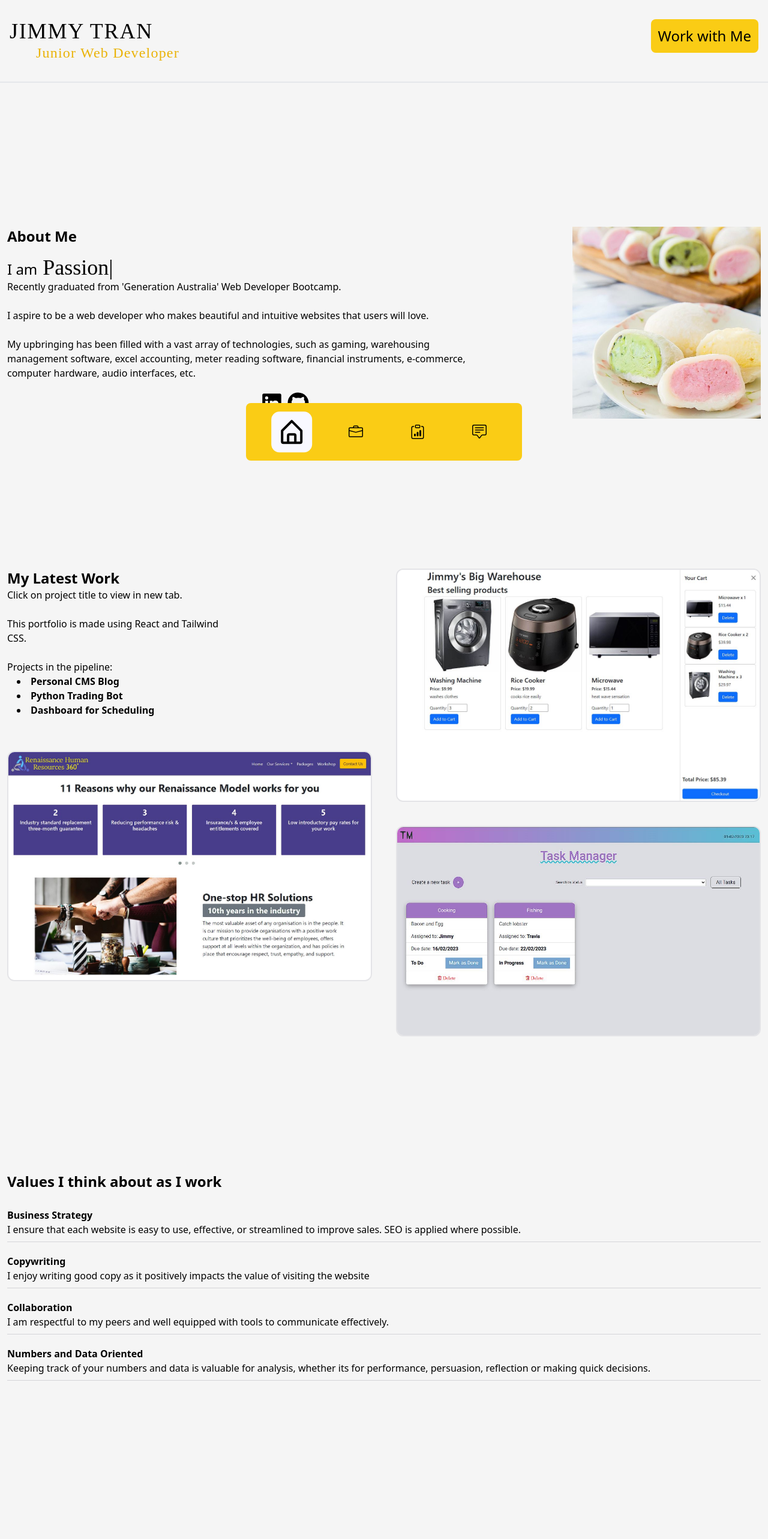
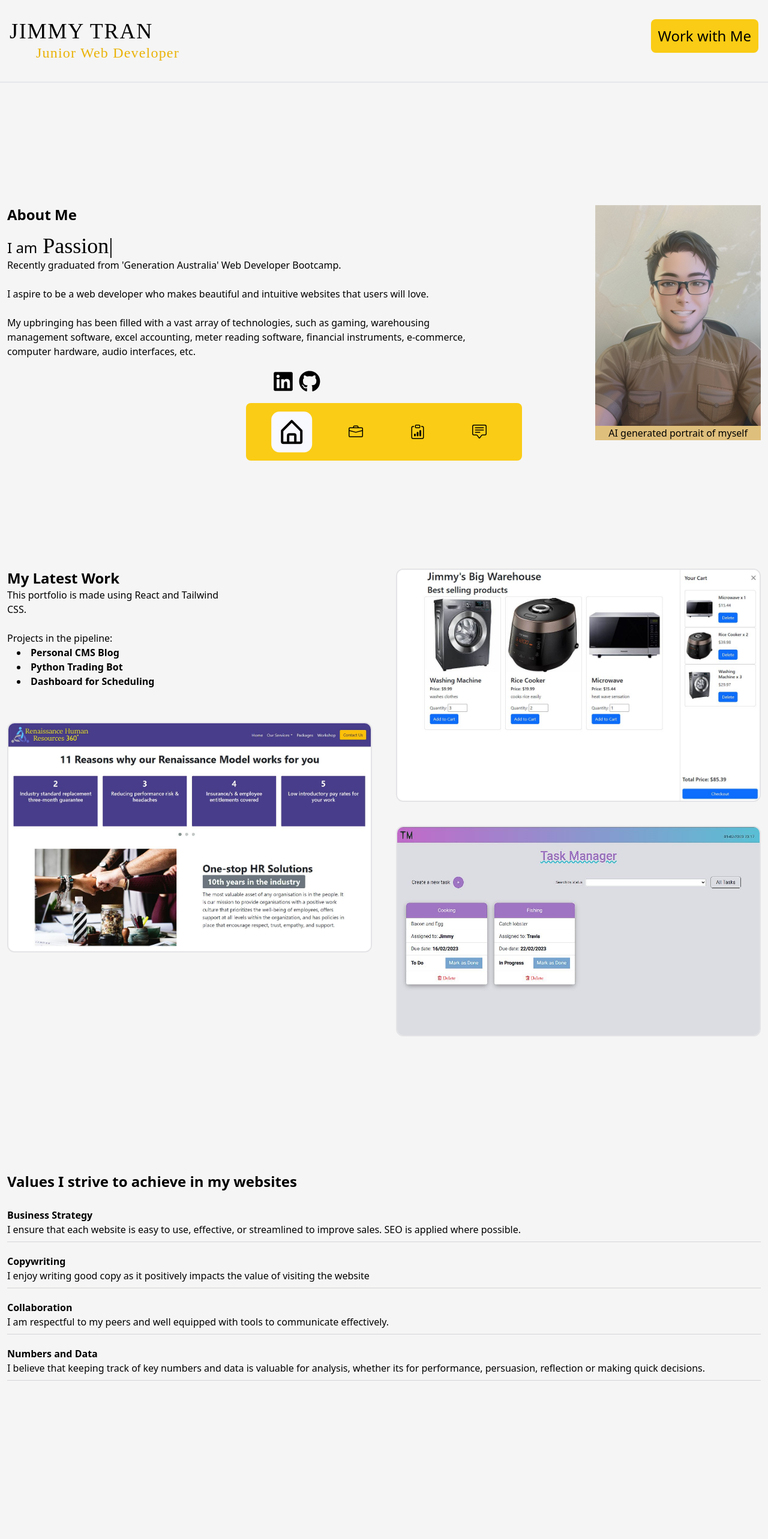
Before and after one commit to ChimmyTee/Portfolio, a React (Create React App) app: page / in a window 1280 px wide. Shown: the top 2566 px of the page at 60% size. Built offline with nearby package versions, Linux system fonts and the light colour scheme; a web font is replaced by a local one.

Commit message:
Fixed up some text and added about me image

```diff
--- a/public/index.html
+++ b/public/index.html
@@ -28,7 +28,7 @@
       work correctly both with client-side routing and a non-root public URL.
       Learn how to configure a non-root public URL by running `npm run build`.
     -->
-  <title>React App</title>
+  <title>Jimmy Tran Portfolio</title>
 </head>
 
 <body>
--- a/src/components/Banner.js
+++ b/src/components/Banner.js
@@ -1,4 +1,6 @@
-import mochi_ice_cream from '../assets/mochi_ice_cream.jpg'
+import mochi_ice_cream from '../assets/mochi_ice_cream.jpg';
+
+import ai_selfie from '../assets/AI_Selfie.jpg';
 
 import { FaGithub, FaLinkedin } from 'react-icons/fa';
 
@@ -15,7 +17,12 @@ const Banner = () => {
             <div>
 
                 <div class='flex flex-col gap-4 text-center lg:text-left lg:flex-row'>
-                    <div class='flex justify-center lg:hidden'><img src={mochi_ice_cream} alt='' class='w-2/3'/></div>
+                    <div class='flex justify-center lg:hidden'>
+                        <figure class='w-2/3'>
+                            <img src={ai_selfie} alt='' />
+                            <figcaption class='text-center bg-yellow-600 bg-opacity-50'>AI generated portrait of myself</figcaption>
+                        </figure>
+                    </div>
                     <div class='flex flex-col'>
                         <h1 class='text-2xl font-bold mb-4'>About Me</h1>
                         <h1 class='text-2xl'>I am
@@ -39,15 +46,20 @@ const Banner = () => {
                         </p>
 
                         <div class='flex justify-center text-4xl gap-x-2 m-2'>
-                            <a href='#'>
+                            <a target="_blank" href='https://www.linkedin.com/in/jimmy-tran-7b0562b8'>
                                 <FaLinkedin />
                             </a>
-                            <a href='#'>
+                            <a target="_blank" href='https://github.com/ChimmyTee'>
                                 <FaGithub />
                             </a>
                         </div>
                     </div>
-                    <div class='hidden lg:block'><img src={mochi_ice_cream} alt='' /></div>
+                    <div class='hidden lg:block'>
+                        <figure>
+                            <img src={ai_selfie} alt='' />
+                            <figcaption class='text-center bg-yellow-600 bg-opacity-50'>AI generated portrait of myself</figcaption>
+                        </figure>
+                    </div>
                 </div>
 
 
--- a/src/components/Contact.js
+++ b/src/components/Contact.js
@@ -8,7 +8,7 @@ const Contact = () => {
             <div className="flex flex-col lg:flex-row">
                 <div class='lg:w-2/6 flex flex-col justify-center'>
                     <h1 class='font-bold text-2xl'>Let's have a chat</h1>
-                    <p>whether its a business enquiry or a story</p>
+                    <p>whether its a business enquiry or a story.</p>
                 </div>
                 <motion.form
                     variants={fadeIn('left', 0.2)}
--- a/src/components/Nav.js
+++ b/src/components/Nav.js
@@ -6,7 +6,8 @@ const Nav = () => {
     return <nav class='fixed bottom-2 lg:bottom-8 w-full overflow-hidden z-50'>
         <div class='container mx-auto'>
             <div class='w-full bg-yellow-400 h-[96px] backdrop-blur-2xl
-            rounded-lg max-w-[460px] mx-auto px-5 flex items-center justify-around text-2xl'>
+            rounded-lg mx-auto px-5 flex items-center justify-around text-2xl
+            max-w-[400px] lg:max-w-[460px]'>
                 <Link to='home' activeClass='active' smooth={true} spy={true} offset={-200} class='cursor-pointer w-[60px] h-[60px] flex items-center justify-around'>
                     <BiHomeAlt />
                 </Link>
--- a/src/components/Services.js
+++ b/src/components/Services.js
@@ -14,15 +14,15 @@ const services = [
         description: 'I am respectful to my peers and well equipped with tools to communicate effectively.',
     },
     {
-        name: 'Numbers and Data Oriented',
-        description: 'Keeping track of your numbers and data is valuable for analysis, whether its for performance, persuasion, reflection or making quick decisions.',
+        name: 'Numbers and Data',
+        description: 'I believe that keeping track of key numbers and data is valuable for analysis, whether its for performance, persuasion, reflection or making quick decisions.',
     },
 ]
 
 const Services = () => {
     return <div class='section mx-3' id='services'>
         <div className="container mx-auto">
-            <div class='font-bold text-2xl mb-7'>Values I think about as I work</div>
+            <div class='font-bold text-2xl mb-7'>Values I strive to achieve in my websites</div>
 
             <div>
                 {services.map((service, index) => {
--- a/src/components/Work.js
+++ b/src/components/Work.js
@@ -12,8 +12,7 @@ const Work = () => {
                 <div class='flex-1 flex flex-col gap-y-12 mb-10'>
                     <div>
                         <h1 class='text-2xl font-bold'>My Latest Work</h1>
-                        <p class='max-w-sm mb-2'>Click on project title to view in new tab.<br></br><br></br>
-                        This portfolio is made using React and Tailwind CSS.<br></br><br></br>
+                        <p class='max-w-sm mb-2'>This portfolio is made using React and Tailwind CSS.<br></br><br></br>
                         Projects in the pipeline:
                             <div class='indent-4 font-bold'>
                                 <li>Personal CMS Blog</li>
```
Also changed, not shown: src/assets/AI_Selfie.jpg (added).
